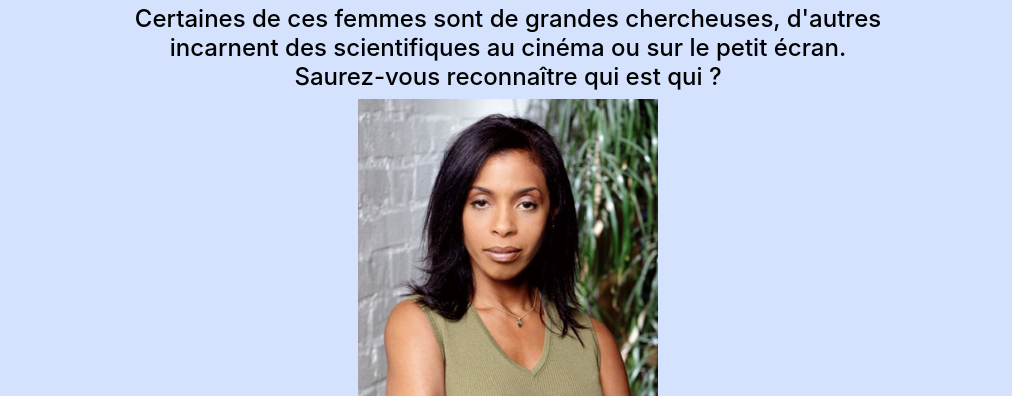
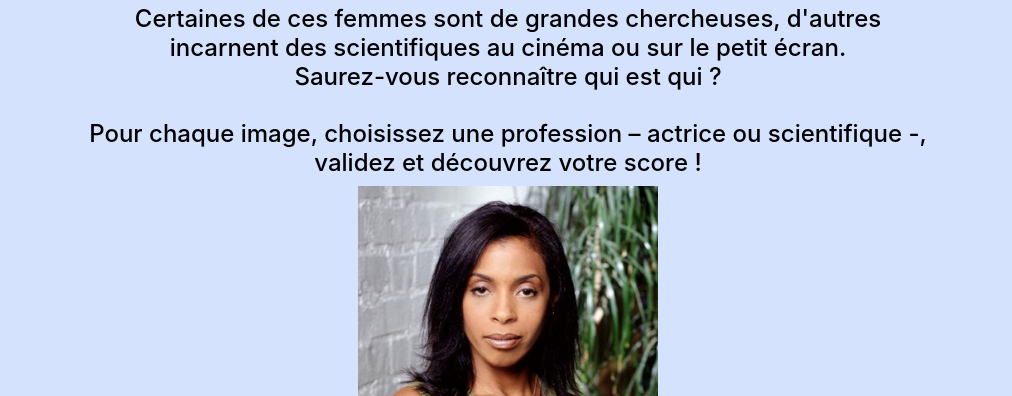
Before and after one commit to ddesmarest/whoiswho, a plain HTML site: page index.html in a window 1280 px wide. Shown: the part 382-778 px from the top of the page, without its empty margins (132-1144 px from the left). Drawn offline with nearby package versions, Linux system fonts and the light colour scheme.

Commit message:
Adding games rules

```diff
--- a/index.html
+++ b/index.html
@@ -27,7 +27,7 @@
       <center>
 	<a href="https://sciencefeminine.wordpress.com/"><img src="images/banner.jpg"></a>
 	<h1>Quizz : Actrice ou Scientifique ?</h1>
-	<h4>Certaines de ces femmes sont de grandes chercheuses, d'autres <br/>incarnent des scientifiques au cinéma ou sur le petit écran.<br/>Saurez-vous reconnaître qui est qui ?</h4>
+	<h4 id="rules">Certaines de ces femmes sont de grandes chercheuses, d'autres <br/>incarnent des scientifiques au cinéma ou sur le petit écran.<br/>Saurez-vous reconnaître qui est qui ?<br><br>Pour chaque image, choisissez une profession – actrice ou scientifique -, <br>validez et découvrez votre score !</h4>
       </center>
 
       <div id="score">
@@ -103,6 +103,7 @@ function show_results() {
     $( "#submit-button").parent().append('<h4>Clique <a href="https://sciencefeminine.wordpress.com/">ici</a> si tu veux continuer à être surpris par des femmes scientifiques.</h4>');
 
     $( "#submit-button").remove();
+    $( "#rules").remove();
     $("html, body").animate({ scrollTop: 0 }, "slow");
 
 }
```
